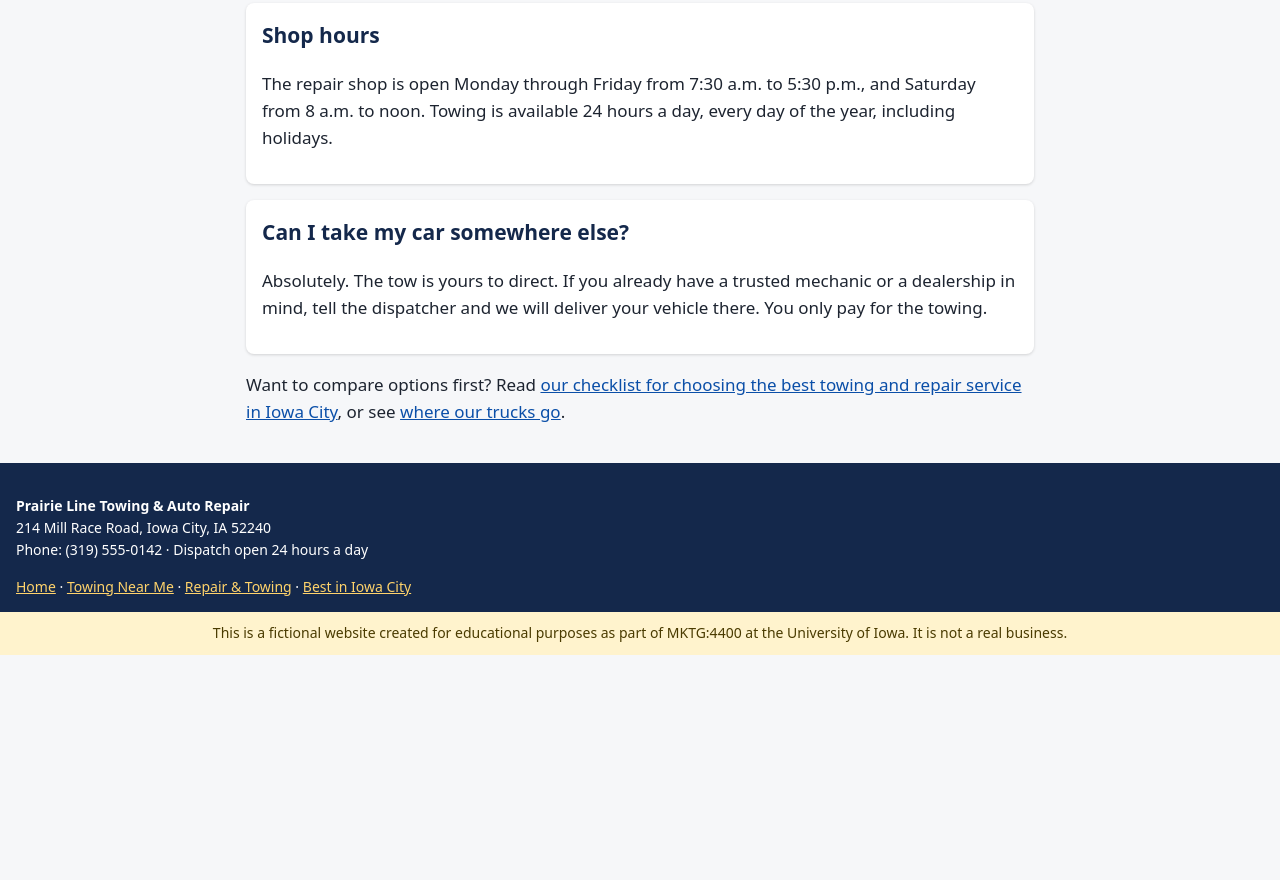
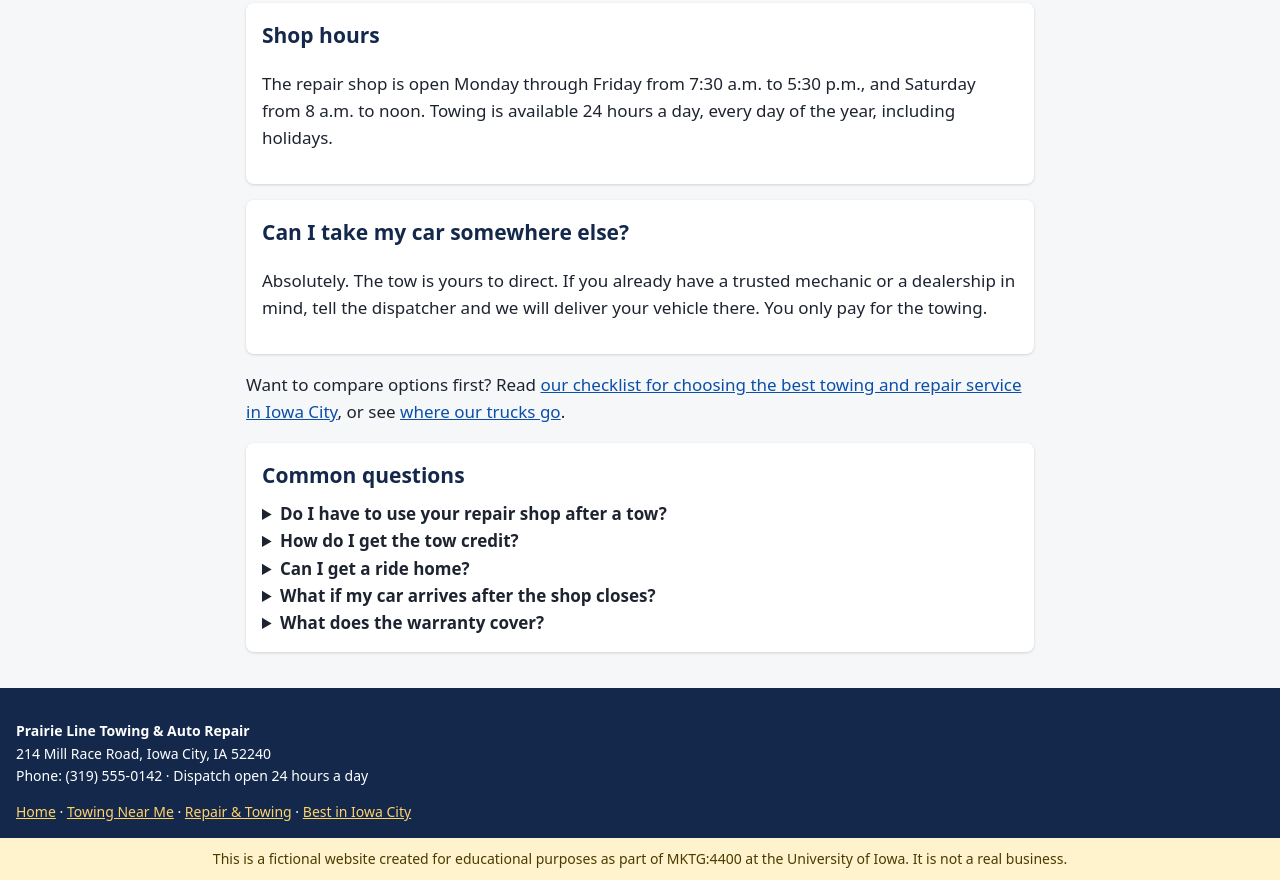
Before and after one commit to cjzimmer04/roberts-towing-website, a plain HTML site: page auto-repair-and-towing.html in a window 1280 px wide. Shown: the part 1031-1911 px from the top of the page. Before the commit the page ends 1686 px from the top, so only its background shows below. Drawn offline with Linux system fonts and the light colour scheme.

Commit message:
Update auto-repair-and-towing.html
Added FAQ section to auto repair and towing page.

Commit 4

```diff
--- a/auto-repair-and-towing.html
+++ b/auto-repair-and-towing.html
@@ -78,6 +78,29 @@ footer .notice{margin:12px -16px -18px;border:0}
 </div>
 
 <p>Want to compare options first? Read <a href="best-towing-and-repair-iowa-city.html">our checklist for choosing the best towing and repair service in Iowa City</a>, or see <a href="towing-company-near-me.html">where our trucks go</a>.</p>
+<div class="card">
+<h2>Common questions</h2>
+<details>
+<summary><strong>Do I have to use your repair shop after a tow?</strong></summary>
+<p>No. You choose where your vehicle goes, and you pay only for the tow if you go elsewhere.</p>
+</details>
+<details>
+<summary><strong>How do I get the tow credit?</strong></summary>
+<p>It is applied automatically. If your repair is $150 or more, the tow fee comes off your final bill.</p>
+</details>
+<details>
+<summary><strong>Can I get a ride home?</strong></summary>
+<p>Ask the dispatcher when you call. When a seat is available in the truck, our driver can take you home or to work within Iowa City.</p>
+</details>
+<details>
+<summary><strong>What if my car arrives after the shop closes?</strong></summary>
+<p>It stays in our fenced, lit lot overnight. The shop team begins on it the next morning we are open.</p>
+</details>
+<details>
+<summary><strong>What does the warranty cover?</strong></summary>
+<p>Parts and labor on every repair, for 12 months or 12,000 miles, whichever comes first.</p>
+</details>
+</div>
 </main>
 <footer>
 <p><strong>Prairie Line Towing &amp; Auto Repair</strong><br>214 Mill Race Road, Iowa City, IA 52240<br>Phone: (319) 555-0142 &middot; Dispatch open 24 hours a day</p>
```
